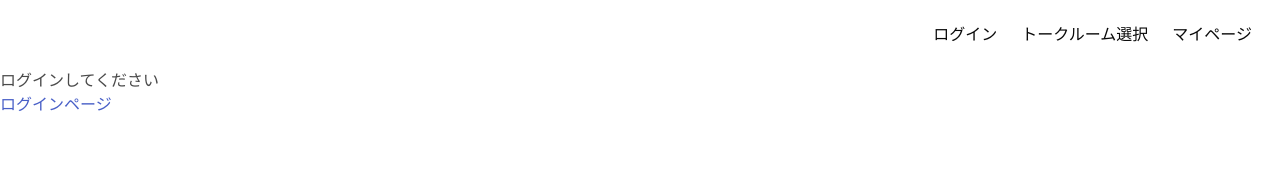
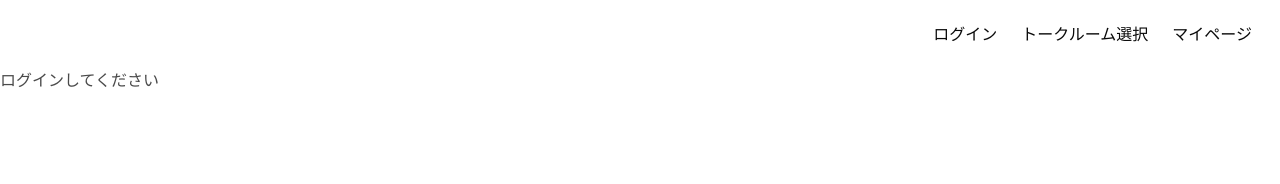
Before and after one commit to hiroaki-1017/E-Chat, a Nuxt app: page /accunt in a window 1280 px wide. Shown: the top 184 px of the page. Built offline with nearby package versions, Linux system fonts and the light colour scheme; no server answers.

Commit message:
Update accunt.vue

```diff
--- a/pages/accunt.vue
+++ b/pages/accunt.vue
@@ -9,7 +9,6 @@
     <!-- ログインしていない時に表示される画面 -->
     <div v-else>
       <p>ログインしてください</p>
-      <a href="/login">ログインページ</a>
     </div>
   </div>
 </template>
```
